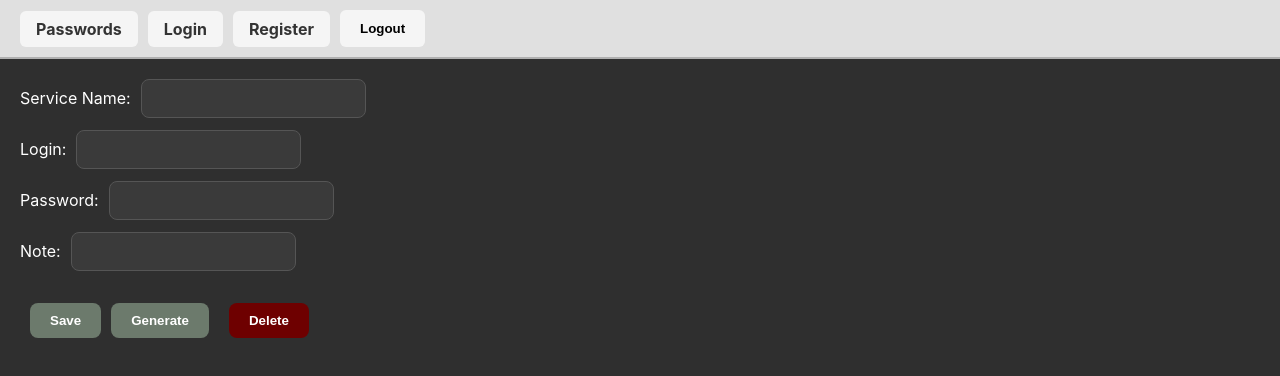
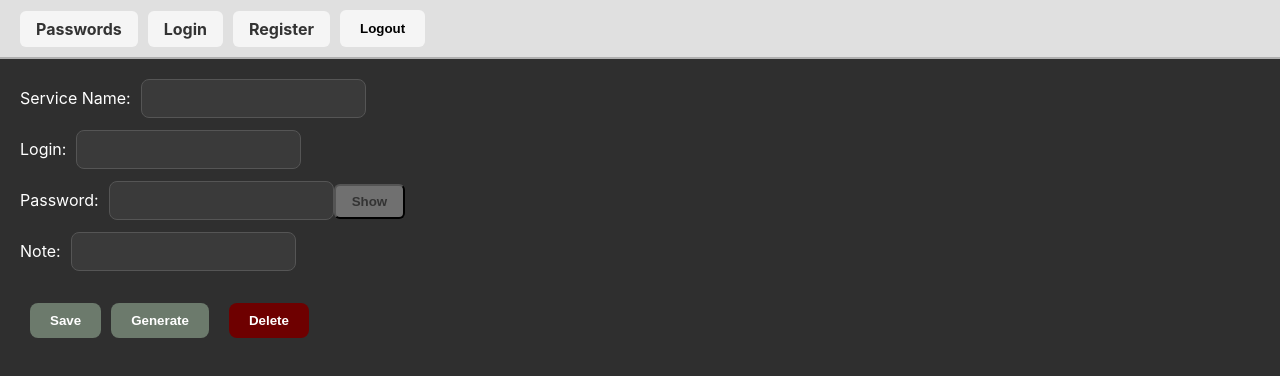
Before and after one commit to Goltuard/PasswordManager-Frontend, a React (Create React App) app: page /edit in a window 1280 px wide. Shown: the top 376 px of the page. Built offline with nearby package versions, Linux system fonts and the light colour scheme.

Commit message:
Adding a hide password feature

```diff
--- a/src/pages/Edit.tsx
+++ b/src/pages/Edit.tsx
@@ -10,6 +10,7 @@ export default function Edit() {
   const { id } = useParams<{ id: string }>();
   const [credentialContainer, setCredentialContainer] = useState<CredentialContainer | null>(null);
   const [showConfirm, setShowConfirm] = useState(false);
+  const [hidePassword, setHidePassword] = useState(true);
   const [credentialData, setCredentialData] = useState<CredentialData>({
     serviceName: "",
     userName: "",
@@ -98,7 +99,7 @@ export default function Edit() {
     }
 
     const payload = {
-      id: "3fa85f64-5717-4562-b3fc-2c963f66afa6",
+      id: "00000000-0000-0000-0000-000000000000",
       containerHash: "",
       containerString: JSON.stringify(credentialData)
     }
@@ -196,11 +197,17 @@ export default function Edit() {
         <input
           className={style.inputText}
           disabled={submitting}
-          type="text"
+          type={hidePassword ? "password" : "text"}
           name="password"
           value={credentialContainer ? credentialData.password : ""}
           onChange={handleDataChange}
         />
+        <button
+          type="button"
+          onClick={() => setHidePassword(!hidePassword)}
+          className={style.linkButton}>
+            {hidePassword ? "Show" : "Hide"}
+        </button>
       </div>
 
       <div className={style.formGroup}>
```
